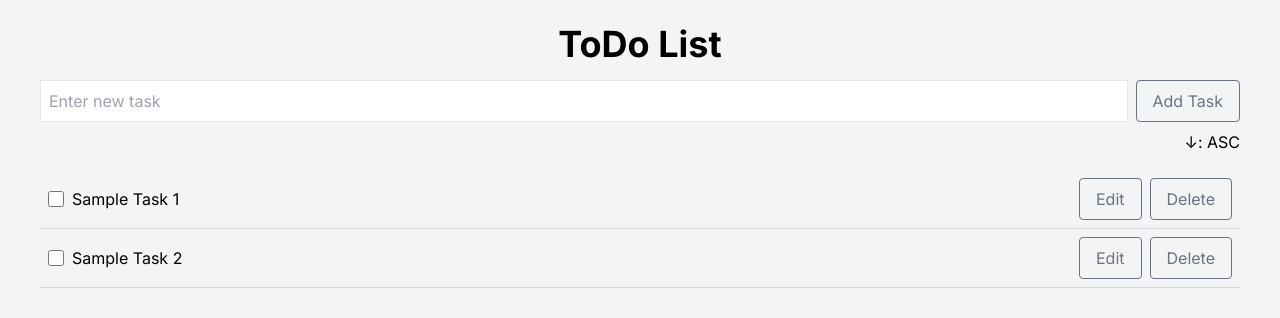
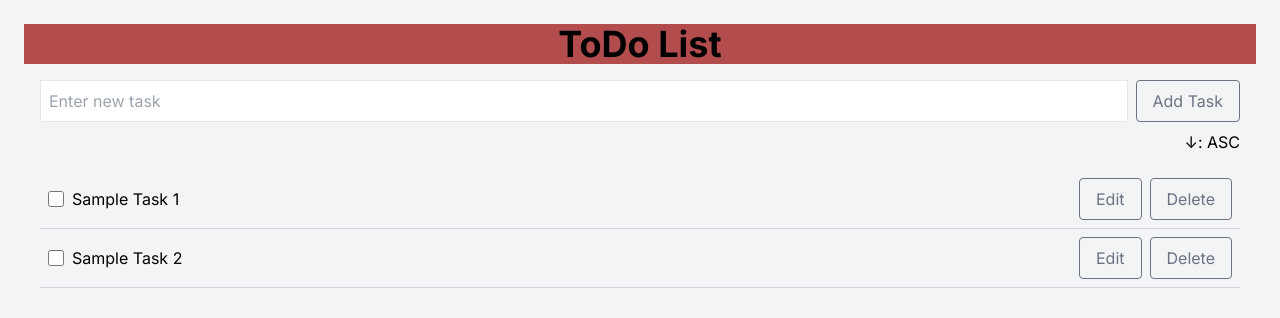
Before and after one commit to YamazakiYusuke/praha-challenge-front-end, a Next.js app: page /pages/ToDo in a window 1280 px wide. Shown: the top 318 px of the page. Built offline with nearby package versions, Linux system fonts and the light colour scheme.

Commit message:
課題1-2 useEffectの実装 タイルの背景色がマウスの動きに連動して変わる

```diff
--- a/app/pages/ToDo/page.tsx
+++ b/app/pages/ToDo/page.tsx
@@ -4,11 +4,23 @@ import NavigationButton from '@/app/components/UI/NavigationButton';
 import useToDoState from '@/app/hooks/pageHooks/useToDoState';
 import ToDoListItem from '@/app/pages/ToDo/components/ToDoListItem';
 import Head from 'next/head';
-import { useRef } from 'react';
+import { useEffect, useRef, useState } from 'react';
 
 export default function ToDo() {
   const { state, addTask, startEditTask, finishEditTask, deleteTask, toggleTaskDone, switchSortTask } = useToDoState();
   const inputRef = useRef<HTMLInputElement>(null);
+  const [hue, setHue] = useState(0);
+
+  useEffect(() => {
+    const handler = () => {
+      setHue(h => (h + 1) % 360);
+    };
+    window.addEventListener("pointermove", handler);
+    return () => {
+      window.removeEventListener("pointermove", handler);
+    };
+  }, []);
+
   return (
     <>
       <Head>
@@ -17,7 +29,7 @@ export default function ToDo() {
         <meta name="viewport" content="width=device-width, initial-scale=1, shrink-to-fit=no" />
       </Head>
       <div className="bg-gray-100 min-h-screen p-6">
-        <h1 className="text-4xl font-bold text-center">ToDo List</h1>
+        <h1 className="text-4xl font-bold text-center" style={{backgroundColor: `hsl(${hue}, 40%, 50%)`}}>ToDo List</h1>
         <div className="p-4">
           <div className="flex space-x-2">
             <input
```
